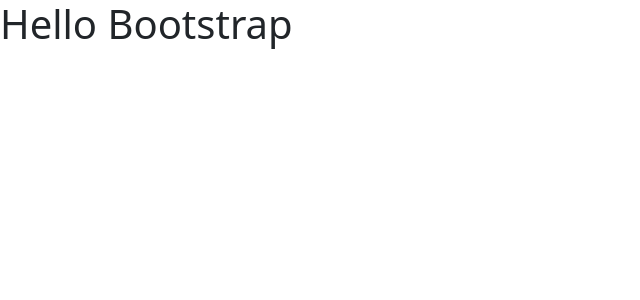
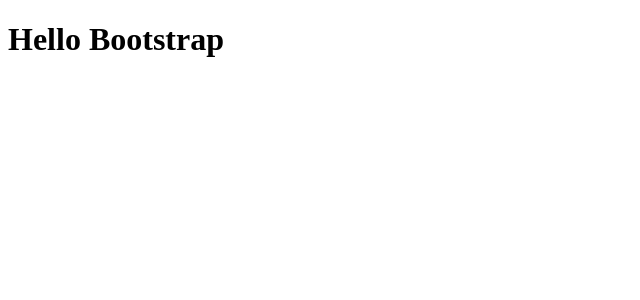
Before and after one commit to Kavithma-Thushal/React-UI-Learning-Room, a React (Create React App) app: page / in a window 1280 px wide. Shown: the top 300 px of the page, without its empty margins (0-640 px from the left). Built offline with nearby package versions, Linux system fonts and the light colour scheme.

Commit message:
Bootstrap Refactored 2

```diff
--- a/src/assets/styles/styles.css
+++ b/src/assets/styles/styles.css
@@ -1,3 +1,5 @@
+@import "~bootstrap-icons/font/bootstrap-icons.css";
+
 .text {
     font-family: Arial, Helvetica, sans-serif;
 }
--- a/src/index.js
+++ b/src/index.js
@@ -1,8 +1,8 @@
 import React from "react";
 import ReactDOM from 'react-dom/client';
 import App from "./App";
-import './assets/styles/styles.css';
-import 'bootstrap/dist/css/bootstrap.min.css';
+//import 'bootstrap/dist/css/bootstrap.min.css';
+//import './assets/styles/styles.css';
 
 const root = ReactDOM.createRoot(document.getElementById('root'));
 root.render(
```
